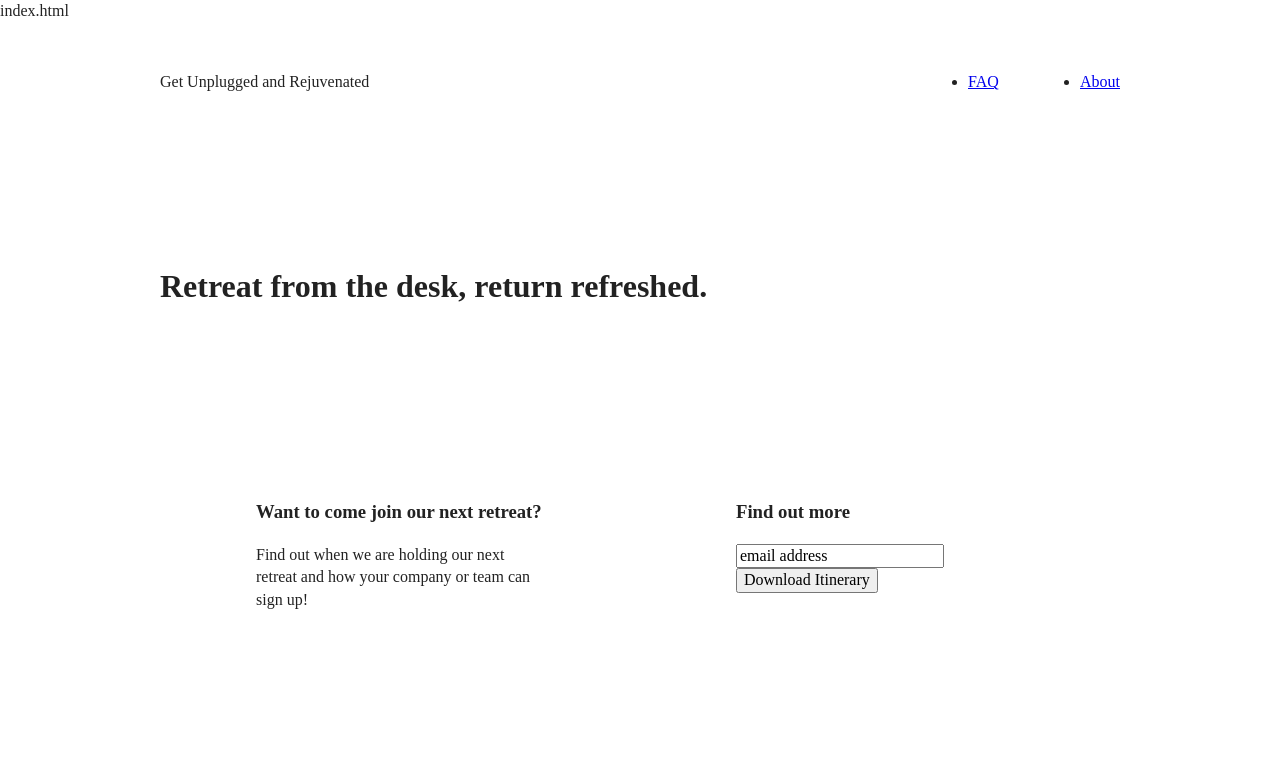
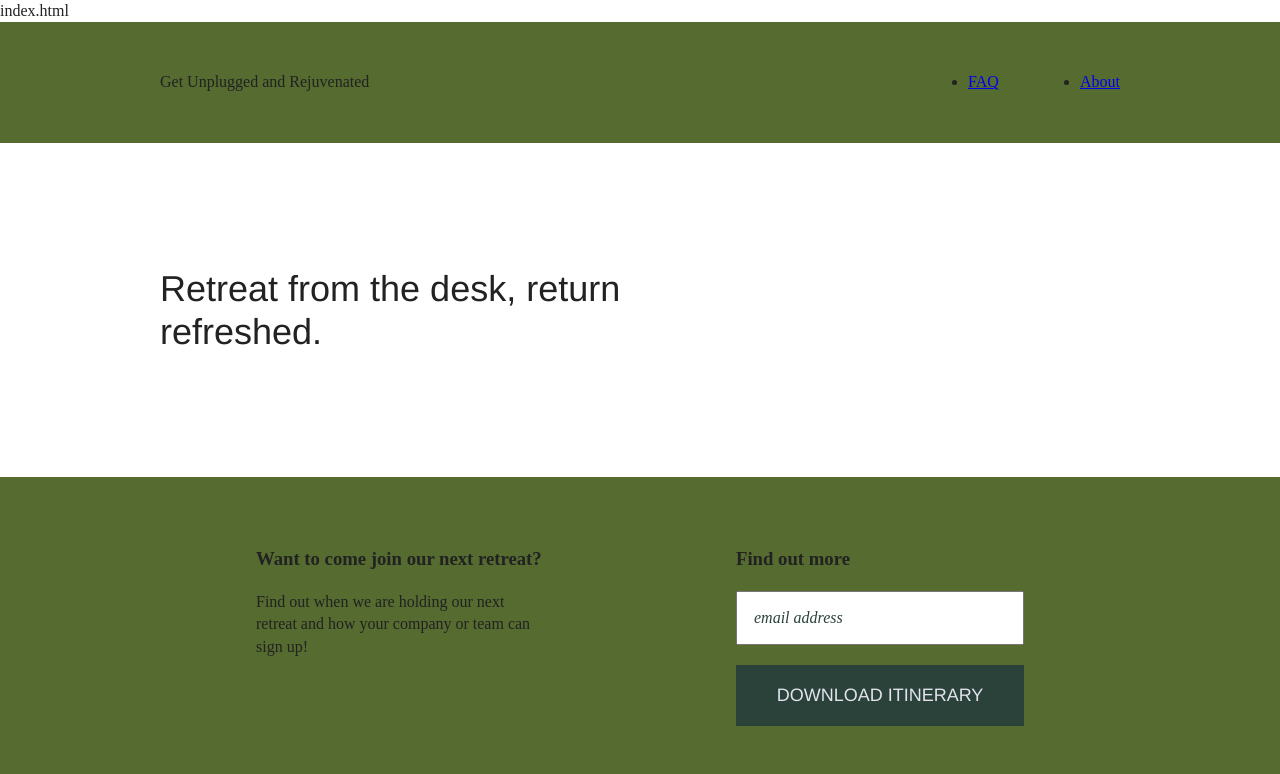
Before and after one commit to fuzzhobbes/unplugged-retreat, a plain HTML site: page html5-boilerplate_v8.0.0/index.html in a window 1280 px wide. Shown: the top 774 px of the page. Drawn offline with nearby package versions, Linux system fonts and the light colour scheme.

Commit message:
Add files via upload
added color to background

```diff
--- a/html5-boilerplate_v8.0.0/css/main.css
+++ b/html5-boilerplate_v8.0.0/css/main.css
@@ -100,6 +100,7 @@ textarea {
     justify-content: center;
     align-items: center;
     flex-flow: row wrap;
+    background-color: darkolivegreen;
   }
 
   header {
@@ -118,6 +119,7 @@ textarea {
     width: 100%;
     height: 1px;
     margin: 10px 0 20px 0;
+    background-color: darkolivegreen;
   }
 
   header nav {
@@ -167,6 +169,28 @@ textarea {
     margin: 20px 0;
   }
 
+  input[type=text] {
+    box-sizing: border-box;
+    width: 100%;
+    color: #2a423a;
+    font-style: italic;
+    padding: 1em;
+  }
+
+  input[type=button] {
+    width: 100%;
+    padding: 20px 0;
+    margin-top: 20px;
+    background-color: #2a423a;
+    font-family: 'Poppins', Helvetica, Arial, sans-serif;
+    font-weight: 500;
+    font-size: 1.125em;
+    color: #e2e3ed;
+    border: none;
+    text-align: center;
+    text-transform: uppercase;
+  }
+
   /* -------------------- Mobile Styles - Homepage -------------------- */
 
   /* Hero Area */
@@ -176,6 +200,12 @@ textarea {
     justify-content: center;
     flex-flow: row wrap;
   }
+  .hero-area h1 {
+  font-size: 2.25em;
+  font-family: 'Poppins', Helvetica, Arial, sans-serif;
+  font-weight: 500;
+  line-height: 1.2;
+  }
 
   /* Aside */
 
@@ -184,6 +214,7 @@ textarea {
     justify-content: center;
     align-items: center;
     flex-flow: row wrap;
+    background-color: darkolivegreen;
   }
 
   /* Features */
@@ -220,6 +251,7 @@ textarea {
     display: flex;
     justify-content: center;
     flex-flow: row wrap;
+    background-color: rgb(129, 228, 30);
   }
 
   .reviews h2 {
@@ -240,6 +272,7 @@ textarea {
     justify-content: center;
     align-items: center;
     flex-flow: row wrap;
+    background-color: darkgrey;
   }
 
   .contact-section {
@@ -247,6 +280,7 @@ textarea {
     justify-content: center;
     align-items: center;
     flex-flow: row wrap;
+    background-color: darkolivegreen;
   }
 
   .contact-content p {
@@ -262,6 +296,7 @@ textarea {
     justify-content: center;
     align-items: center;
     flex-flow: row wrap;
+    background-color: darkgray;
   }
 
   .faq .content-wrapper {
```
